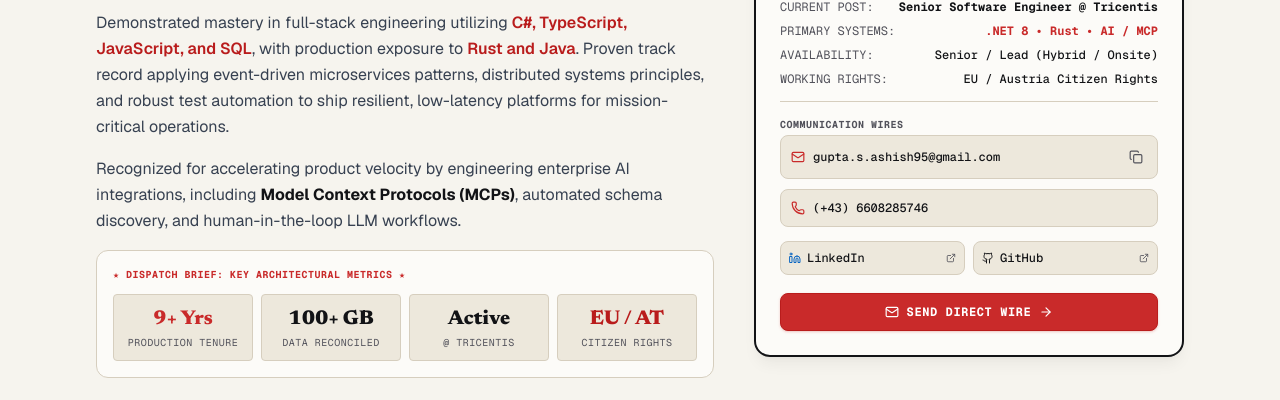
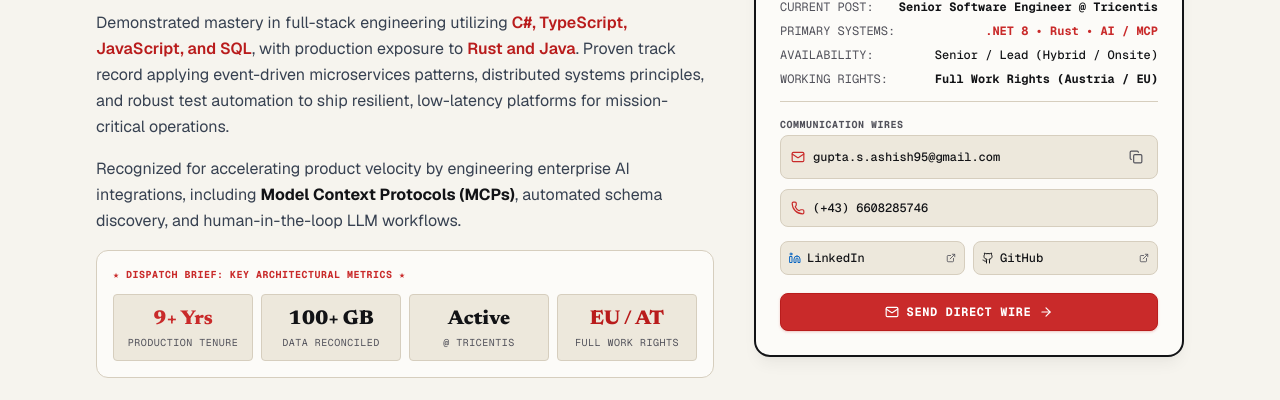
Before and after one commit to ashishgupta95/ashishgupta95.github.io, a Next.js app: page / in a window 1280 px wide. Shown: the part 542-942 px from the top of the page. Built offline with nearby package versions, Linux system fonts and the light colour scheme.

Commit message:
fix(legal): update working rights to Full Work Rights (Austria / EU)

```diff
--- a/src/components/ResumeHeader.tsx
+++ b/src/components/ResumeHeader.tsx
@@ -94,7 +94,7 @@ export default function ResumeHeader() {
               </div>
               <div className="p-2.5 rounded bg-[#ede8dc] border border-[#d6cebe]">
                 <div className="font-serif text-xl font-black text-[#b91c1c]">EU / AT</div>
-                <div className="text-[10px] font-mono uppercase tracking-wider text-[#52525b] mt-0.5">Citizen Rights</div>
+                <div className="text-[10px] font-mono uppercase tracking-wider text-[#52525b] mt-0.5">Full Work Rights</div>
               </div>
             </div>
           </div>
@@ -155,7 +155,7 @@ export default function ResumeHeader() {
               </div>
               <div className="flex justify-between items-baseline">
                 <span className="text-[#52525b] uppercase">Working Rights:</span>
-                <span className="text-[#121316] font-medium text-right">EU / Austria Citizen Rights</span>
+                <span className="text-[#121316] font-bold text-right">Full Work Rights (Austria / EU)</span>
               </div>
             </div>
 
```
